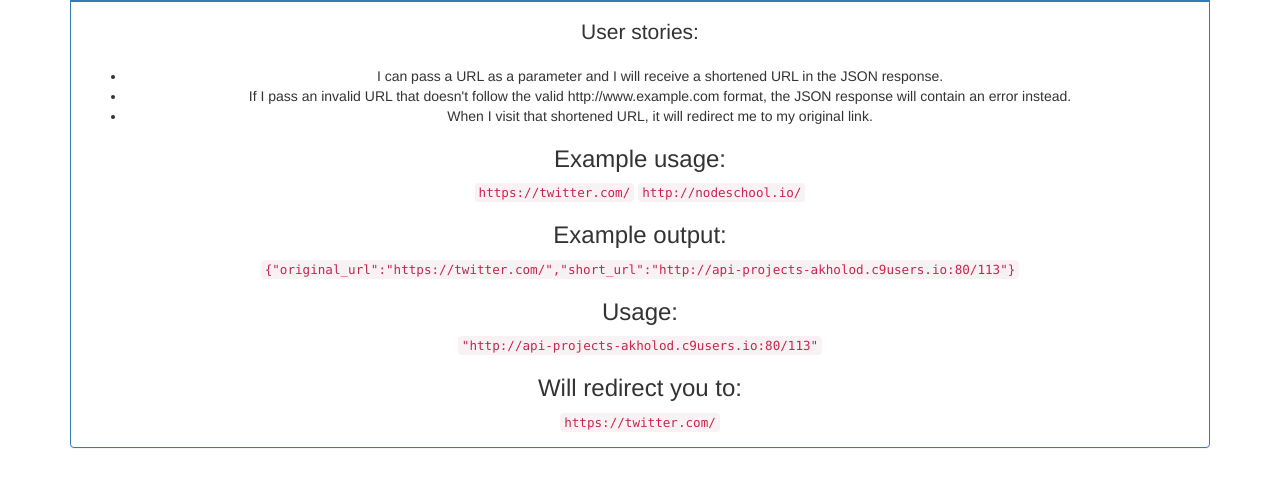
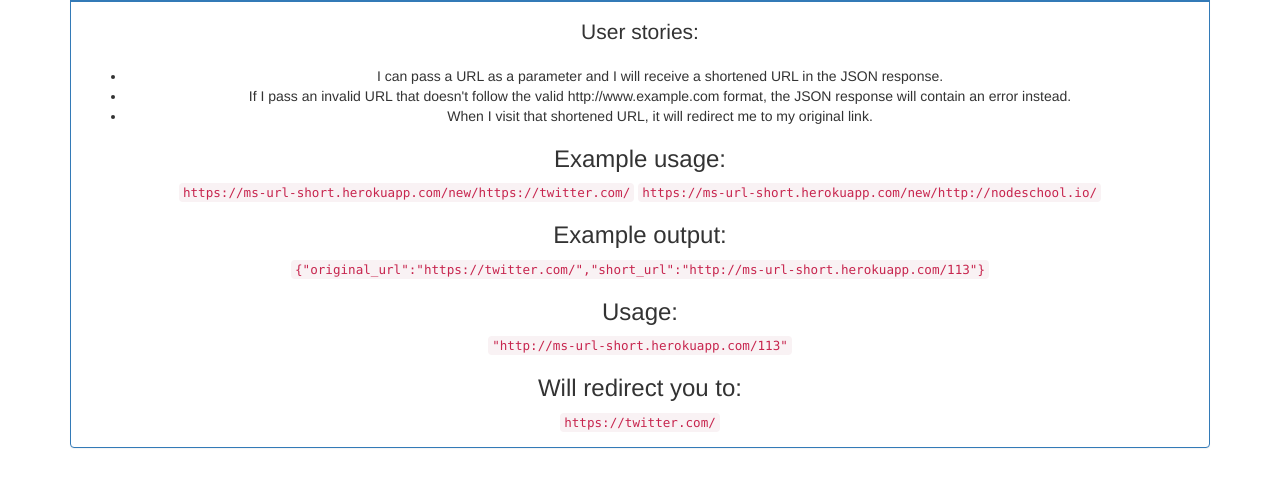
Before and after one commit to akholod/URL-Shortener-Microservice, a website: page public/home.html in a window 1280 px wide. Shown: the part 90-576 px from the top of the page. Drawn offline with nearby package versions, Linux system fonts and the light colour scheme.

Commit message:
fix template

```diff
--- a/public/home.html
+++ b/public/home.html
@@ -20,14 +20,14 @@
           <li>When I visit that shortened URL, it will redirect me to my original link.</li>
       </ul>
         <h3>Example usage:</h3>
-        <code>https://twitter.com/</code>
-        <code>http://nodeschool.io/</code>
+        <code>https://ms-url-short.herokuapp.com/new/https://twitter.com/</code>
+        <code>https://ms-url-short.herokuapp.com/new/http://nodeschool.io/</code>
 
         <h3>Example output:</h3>
-        <code> {"original_url":"https://twitter.com/","short_url":"http://api-projects-akholod.c9users.io:80/113"} </code>
+        <code>{"original_url":"https://twitter.com/","short_url":"http://ms-url-short.herokuapp.com/113"}</code>
 
         <h3>Usage:</h3>
-        <code>"http://api-projects-akholod.c9users.io:80/113" </code>
+        <code>"http://ms-url-short.herokuapp.com/113" </code>
 
         <h3>Will redirect you to:</h3>
         <code>https://twitter.com/</code>
```
